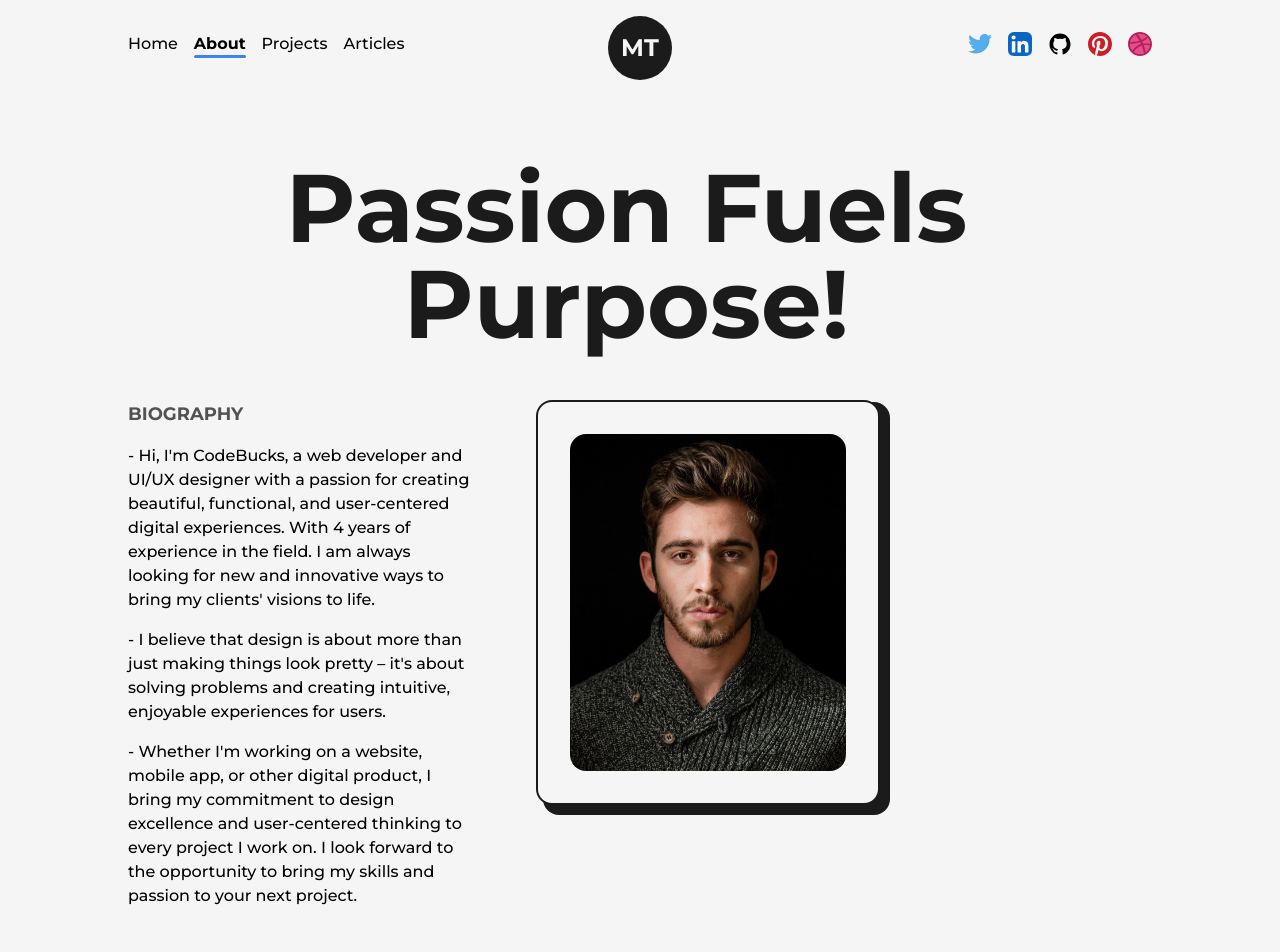
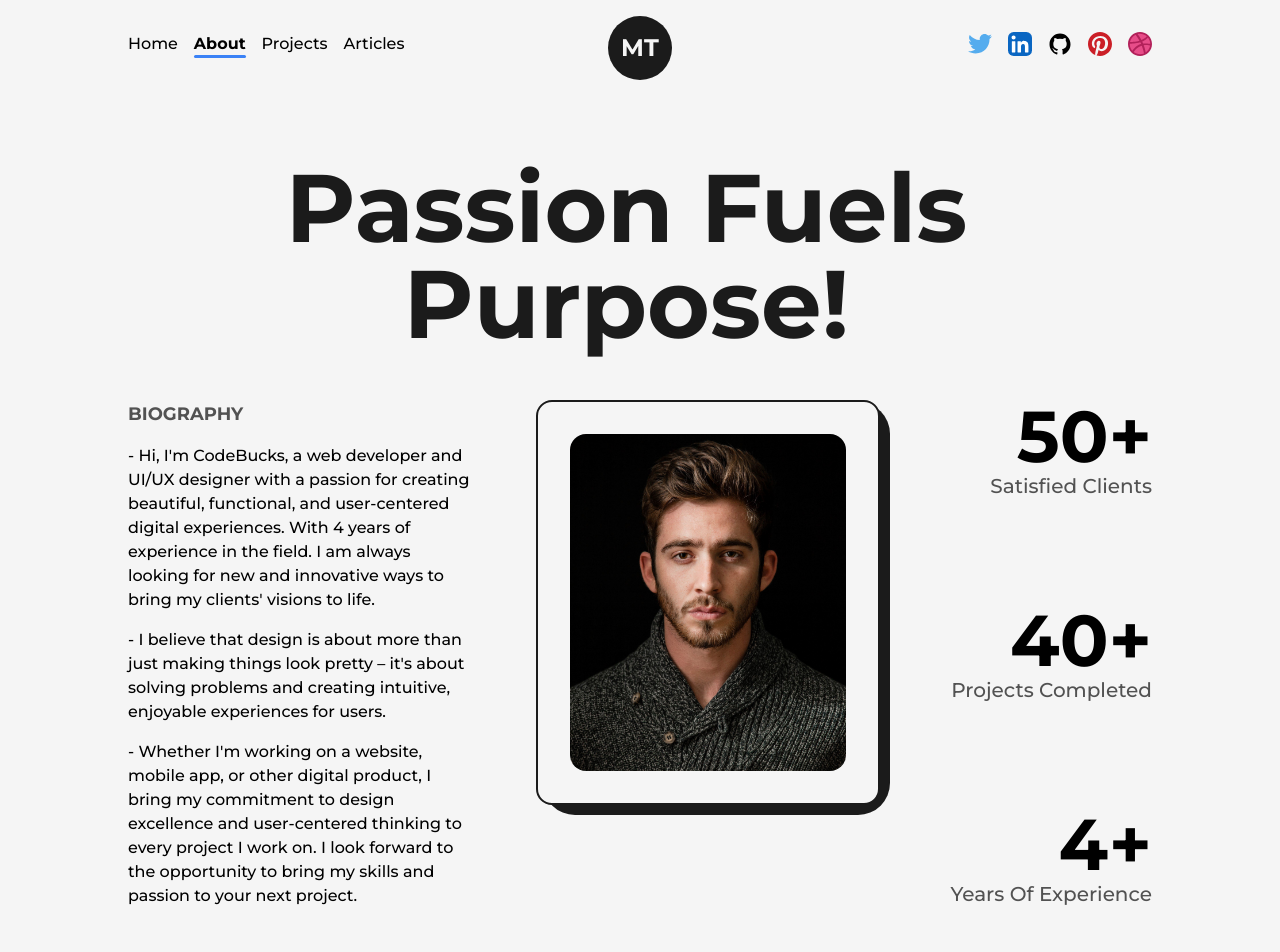
Before and after one commit to MilkiasTonji/mock-portfolio, a Next.js app: page /about in a window 1280 px wide. Shown: the top 952 px of the page. Built offline with nearby package versions, Linux system fonts and the light colour scheme.

Commit message:
Finishing up numbers animation with framer-motion

```diff
--- a/src/pages/about.js
+++ b/src/pages/about.js
@@ -2,9 +2,38 @@ import AnimatedText from '@/components/AnimatedText'
 import Layout from '@/components/Layout'
 import Head from 'next/head'
 import Image from 'next/image'
-import React from 'react'
+import React, { useEffect, useRef } from 'react'
 
 import profilePic from '../../public/images/profile/developer-pic-2.jpg'
+import { useInView, useMotionValue, useSpring } from 'framer-motion'
+
+
+const AnimatedNumbers = ({value}) => {
+
+    const ref = useRef(null);
+
+    const motionValue = useMotionValue(0);
+    const springValue = useSpring(motionValue, {duration: 3000});
+    const isInview = useInView(ref, {once: true}) // run animation when an element is in view
+
+
+    useEffect(()=> {
+       if(isInview){
+        motionValue.set(value)
+       }
+    },[isInview, value, motionValue]);
+
+    useEffect(()=> {
+      springValue.on("change", (latest)=> {
+        if(ref.current && latest.toFixed(0) <= value){
+            ref.current.textContent = latest.toFixed(0)
+        }
+      })
+     },[springValue, value])
+
+   return <span ref={ref}></span>
+}
+
 
 const about = () => {
     return (
@@ -36,8 +65,25 @@ const about = () => {
                             </p>
                         </div>
                         <div className='col-span-3 relative h-max rounded-2xl border-2 border-solid border-dark bg-light p-8'>
-                            <div className='absolute top-0 -right-3 -z-10 w-[102%] h-[103%] rounded-2xl bg-dark' />
+                            <div className='absolute top-0 -right-3 -z-10 w-[102%] h-[103%] rounded-[2rem] bg-dark' />
                             <Image src={profilePic} alt='MilkiasTonji' className='w-full h-auto rounded-2xl' />
+                        </div>
+                        <div className='col-span-2 flex flex-col items-end justify-between'>
+                            <div className='flex flex-col items-end justify-center'>
+                                <span className='inline-block text-7xl font-bold'>
+                                    <AnimatedNumbers value={50} />+</span>
+                                <h2 className='text-xl font-medium capitalize text-dark/75'>satisfied clients</h2>
+                            </div>
+                            <div className='flex flex-col items-end justify-center'>
+                                <span className='inline-block text-7xl font-bold'>
+                                <AnimatedNumbers value={40} />+</span>
+                                <h2 className='text-xl font-medium capitalize text-dark/75'>projects completed</h2>
+                            </div>
+                            <div className='flex flex-col items-end justify-center'>
+                                <span className='inline-block text-7xl font-bold'>
+                                <AnimatedNumbers value={4} />+</span>
+                                <h2 className='text-xl font-medium capitalize text-dark/75'>Years of experience</h2>
+                            </div>
                         </div>
                     </div>
                 </Layout>
--- a/src/pages/index.js
+++ b/src/pages/index.js
@@ -15,7 +15,7 @@ export default function Home() {
   return (
     <>
       <Head>
-        <title>Portfolio-Milkias Tonji</title>
+        <title>Milkias Tonji - Portfolio</title>
         <meta name="description" content="Generated by create next app" />
       </Head>
       <main className='flex flex-col items-center text-dark w-full min-h-screen'>
```
Also changed, not shown: notes.txt.
